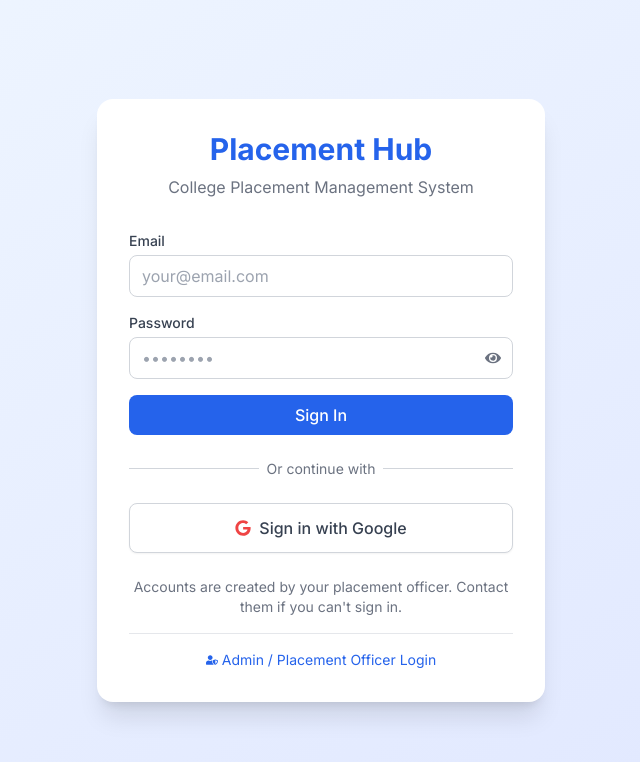
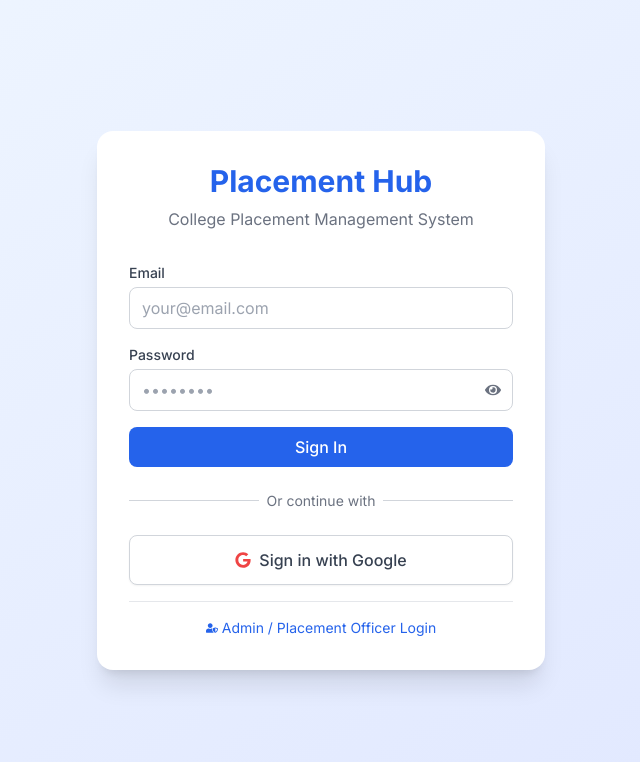
Before and after one commit to soubhagya-m-dev/smart-placement-system, a React (Vite) app in the folder frontend/: page /login in a window 1280 px wide. Shown: the top 762 px of the page, without its empty margins (319-959 px from the left). Built offline with nearby package versions, Linux system fonts and the light colour scheme; no server answers; the HTML template or start-up script is replaced by a standard one.

Commit message:
change in auth text

```diff
--- a/frontend/src/pages/auth/Login.jsx
+++ b/frontend/src/pages/auth/Login.jsx
@@ -85,9 +85,7 @@ export default function Login() {
           <FaGoogle className="text-red-500" />
           Sign in with Google
         </button>
-        <p className="text-center mt-6 text-gray-500 text-sm">
-          Accounts are created by your placement officer. Contact them if you can't sign in.
-        </p>
+
         <div className="mt-4 pt-4 border-t border-gray-200 text-center">
           <Link to="/admin-login" className="text-sm text-blue-600 hover:underline flex items-center justify-center gap-1">
             <FaUserShield className="text-xs" /> Admin / Placement Officer Login
```
